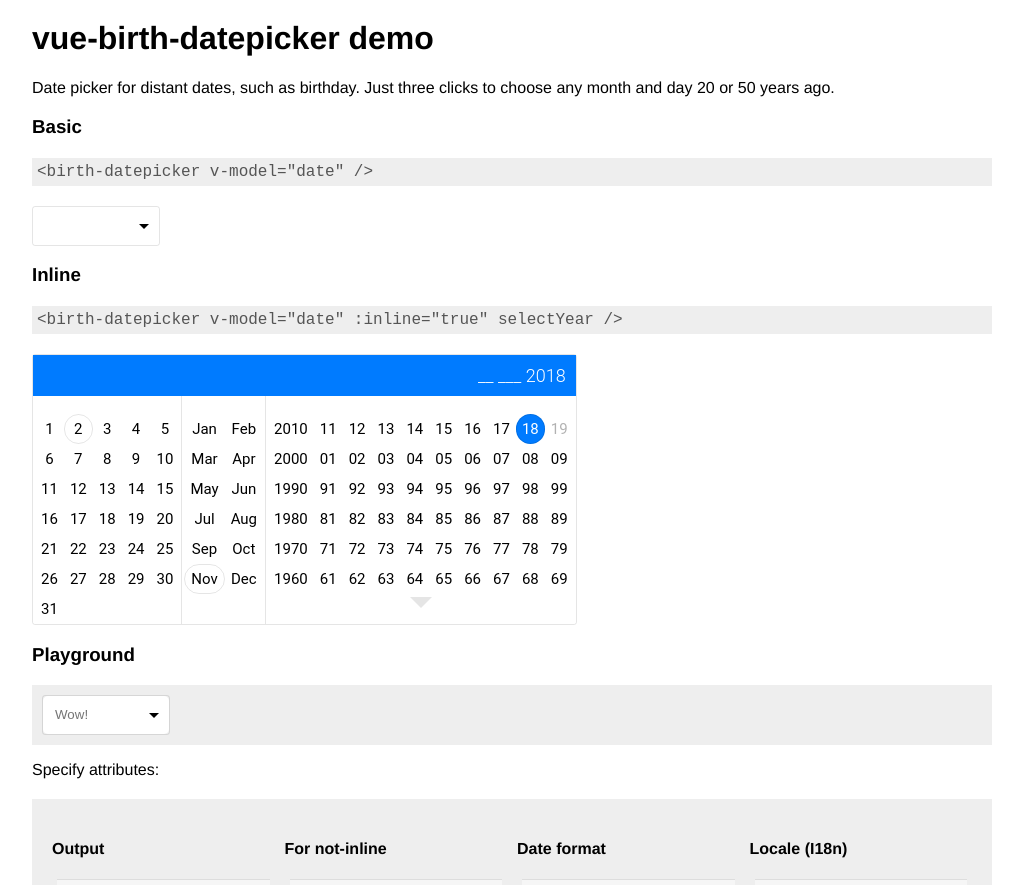
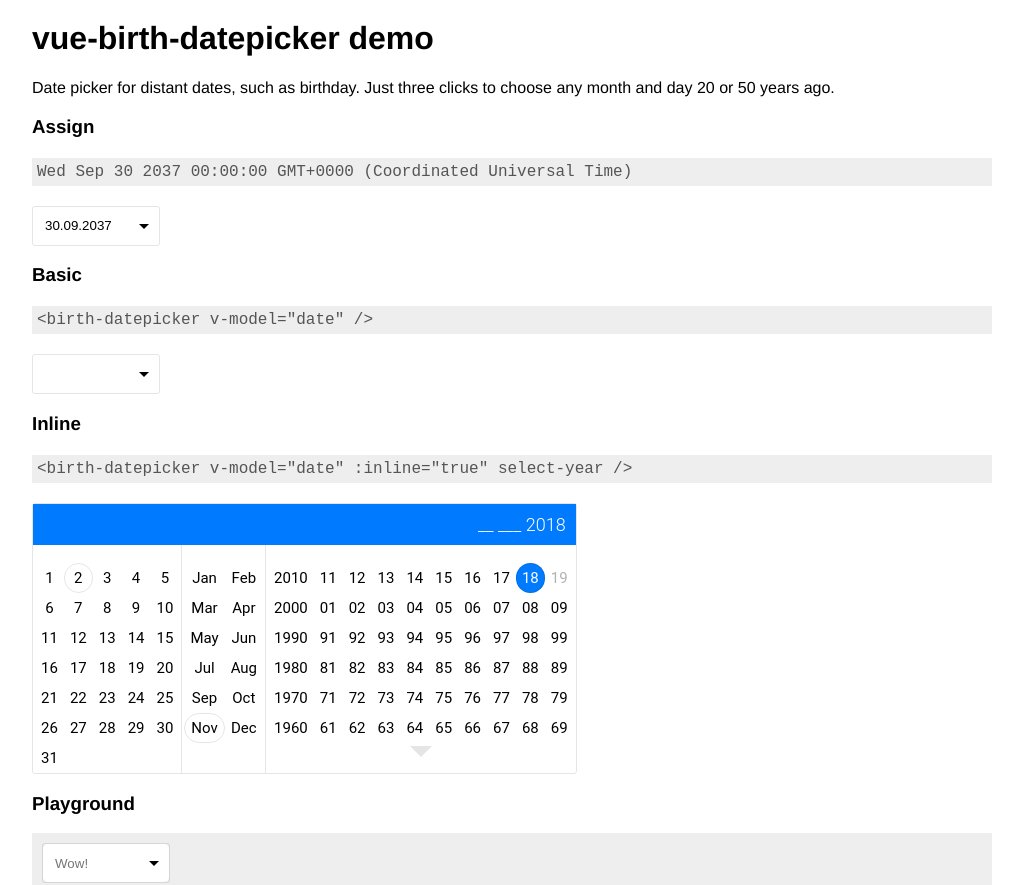
Before and after one commit to m-kant/vue-birth-datepicker, a Vue app: page / in a window 1280 px wide. Shown: the part 57-942 px from the top of the page, without its empty margins (128-1151 px from the left). Built offline with nearby package versions, Linux system fonts and the light colour scheme.

Commit message:
select-year bug fix

```diff
--- a/src/birth-datepicker.vue
+++ b/src/birth-datepicker.vue
@@ -80,12 +80,7 @@ export default {
   beforeMount(){
     this.assignValue();
     // preselect current year
-    if(this.selectYear === true){
-      this.year = (new Date()).getFullYear();
-    // preselect given year
-    } else if(typeof this.selectYear === 'number'){
-      this.year = this.selectYear;
-    }
+    if(!this.value) this.autoSelectYear();
   },
   beforeDestroy(){  this.removeClickOutHandler(); },
   watch: {
@@ -178,6 +173,17 @@ export default {
         this.day =   null;
         this.month = null;
         this.year =  null;
+      }
+    },
+    autoSelectYear(){
+      if(this.value) return; //don't autoset year if value is imposed
+
+      // preselect current year
+      if(this.selectYear === true){
+        this.year = (new Date()).getFullYear();
+      // preselect given year
+      } else if(typeof this.selectYear === 'number'){
+        this.year = this.selectYear;
       }
     },
     focusDropdown(isFocused=true){
--- a/src/components/Demo.vue
+++ b/src/components/Demo.vue
@@ -7,6 +7,12 @@
       <p>Date picker for distant dates, such as birthday.
         Just three clicks to choose any month and day 20 or 50 years ago.</p>
 
+      <h3>Assign</h3>
+      <div class='code-pane'>{{(new Date(someVal)).toString()}}</div>
+      <div style="">
+        <birth-datepicker v-model="someVal" select-year />
+      </div>
+
       <h3>Basic</h3>
       <div class='code-pane'>{{codeBasic}}</div>
       <div style="">
@@ -15,7 +21,7 @@
 
       <h3>Inline</h3>
       <div class='code-pane'>{{codeInline}}</div>
-      <birth-datepicker v-model="date" :inline="true" selectYear />
+      <birth-datepicker v-model="date" :inline="true" select-year />
 
       <h3>Playground</h3>
       <div style="padding: 10px; background-color: #eee;" @click.stop.prevent="">
@@ -43,7 +49,7 @@
         <div class="col4">
           <h4>Output</h4>
           <label>
-            <div class="remark">String or timestamp for local date 00 hours 00 minutes</div>
+            <div class="remark">String or timestamp for UTC date 00 hours 00 minutes</div>
             value: {{date}}</label>
           <label>
             <div class="remark">Reselect date after changing "valueIsString" to affect value</div>
@@ -93,6 +99,9 @@ export default {
 
     beforeMount(){
         // this.date = Date.now();
+        let d = new Date();
+        d.setUTCHours(0,0,0,0);
+        this.someVal = d.setUTCFullYear(2037,8,30);
     },
 
   components: {
@@ -101,6 +110,8 @@ export default {
 
   data(){ return {
       date: null,
+
+      someVal: null,
 
       inline: false,
       high: false,
@@ -119,7 +130,7 @@ export default {
       customLocale: 'JN FB MR AP MY JU JL AG SP OK NV DC',
 
       codeBasic: '<birth-datepicker v-model="date" />',
-      codeInline: '<birth-datepicker v-model="date" :inline="true" selectYear />'
+      codeInline: '<birth-datepicker v-model="date" :inline="true" select-year />'
   }; },
 
   computed: {
```
Also changed, not shown: 2 other files (tests, documents, lock files or other folders).
